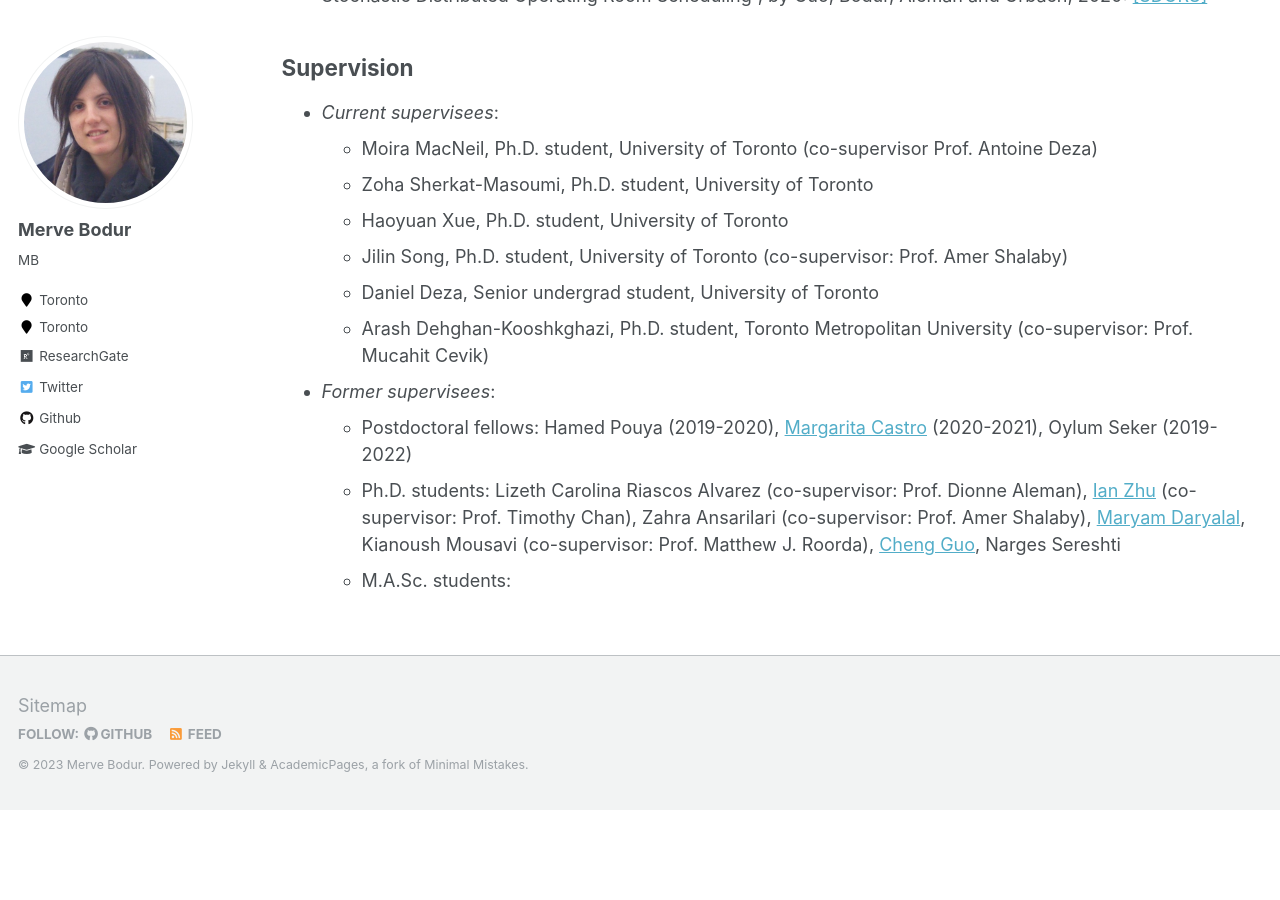
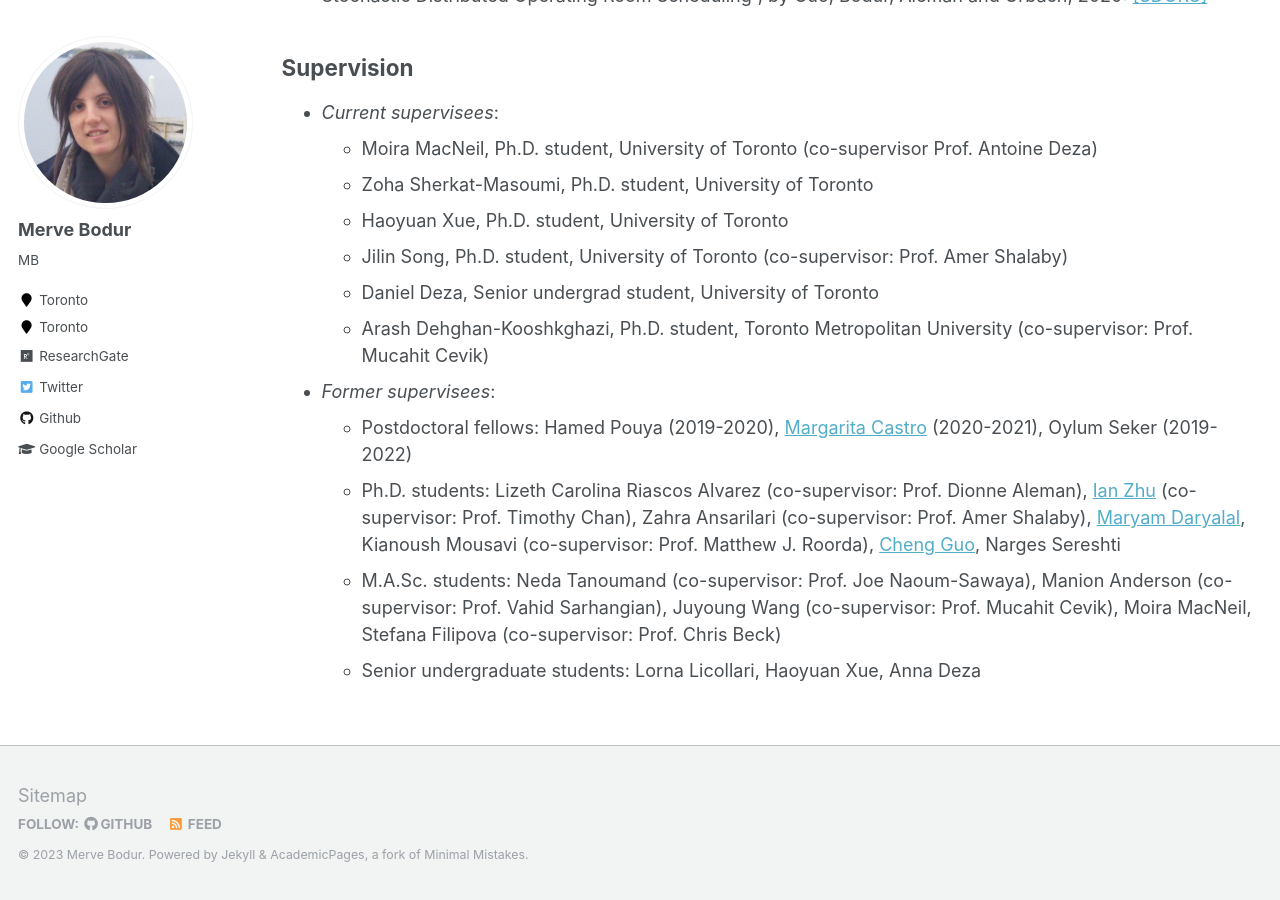
Before and after one commit to mervebodur/mervebodur.github.io, a Jekyll site: the page built from _pages/research.md, in a window 1280 px wide and 900 px high, scrolled down 4790 px. Built offline with Jekyll 4.4.1, drawn with Linux system fonts in a browser that asks for light colours; before the commit the page ends 5600 px from its top, so only the background shows below that.

Commit message:
Update research.md

```diff
--- a/_pages/research.md
+++ b/_pages/research.md
@@ -151,4 +151,5 @@ Z. Ansarilari, M. M. Nesheli, S. Srikukenthiran, M. Bodur, and A. Shalaby\
 - *Former supervisees*:
   - Postdoctoral fellows: Hamed Pouya (2019-2020), [Margarita Castro](https://sites.google.com/view/margaritacastro) (2020-2021), Oylum Seker (2019-2022)
   - Ph.D. students: Lizeth Carolina Riascos Alvarez (co-supervisor: Prof. Dionne Aleman), [Ian Zhu](https://www.ianyzhu.com/) (co-supervisor: Prof. Timothy Chan), Zahra Ansarilari (co-supervisor: Prof. Amer Shalaby), [Maryam Daryalal](https://www.maryamdaryalal.com/), Kianoush Mousavi (co-supervisor: Prof. Matthew J. Roorda), [Cheng Guo](https://chengg04.github.io/), Narges Sereshti
-  - M.A.Sc. students:
+  - M.A.Sc. students: Neda Tanoumand (co-supervisor: Prof. Joe Naoum-Sawaya), Manion Anderson (co-supervisor: Prof. Vahid Sarhangian), Juyoung Wang (co-supervisor: Prof. Mucahit Cevik), Moira MacNeil, Stefana Filipova (co-supervisor: Prof. Chris Beck)
+  - Senior undergraduate students: Lorna Licollari, Haoyuan Xue, Anna Deza
```
